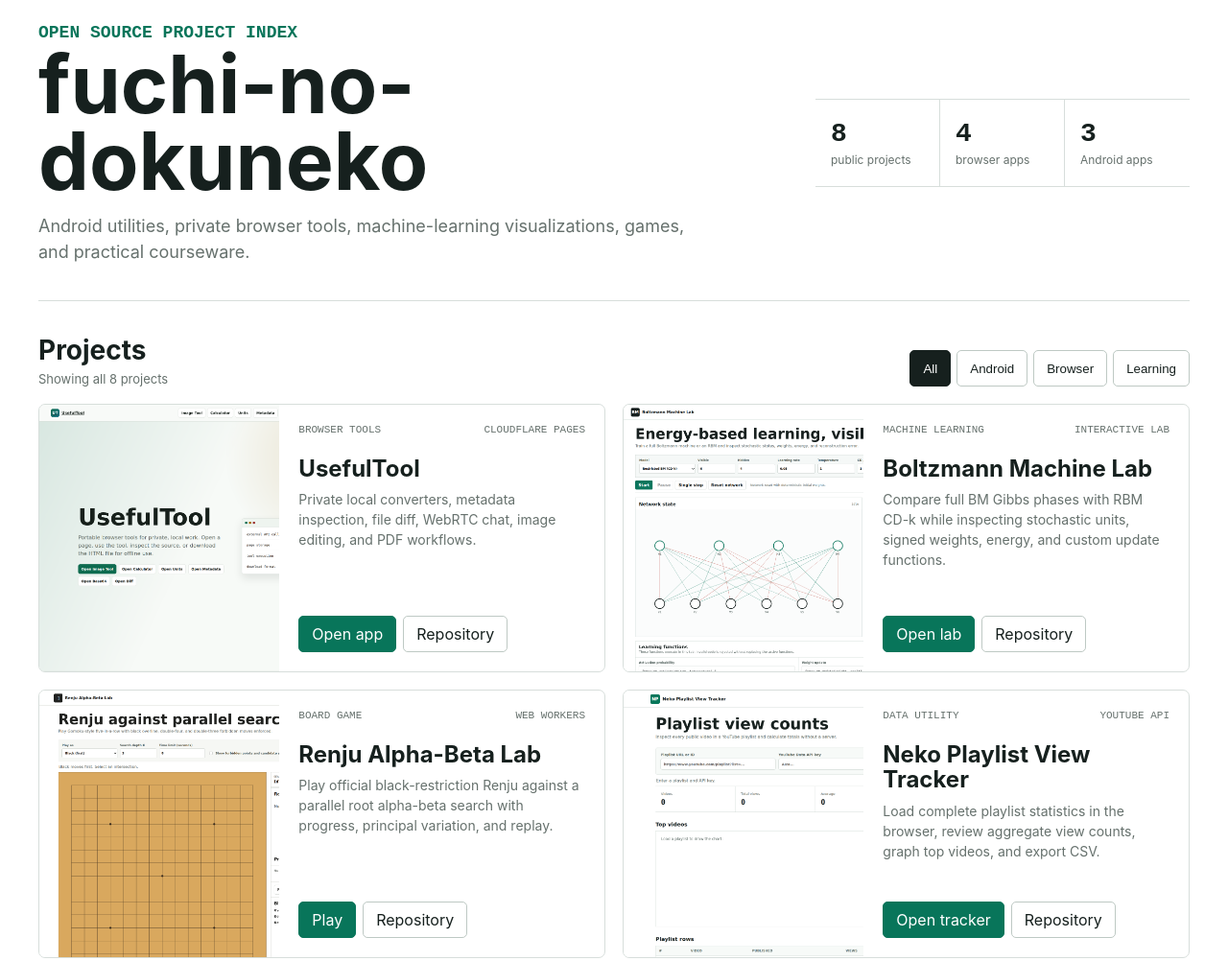
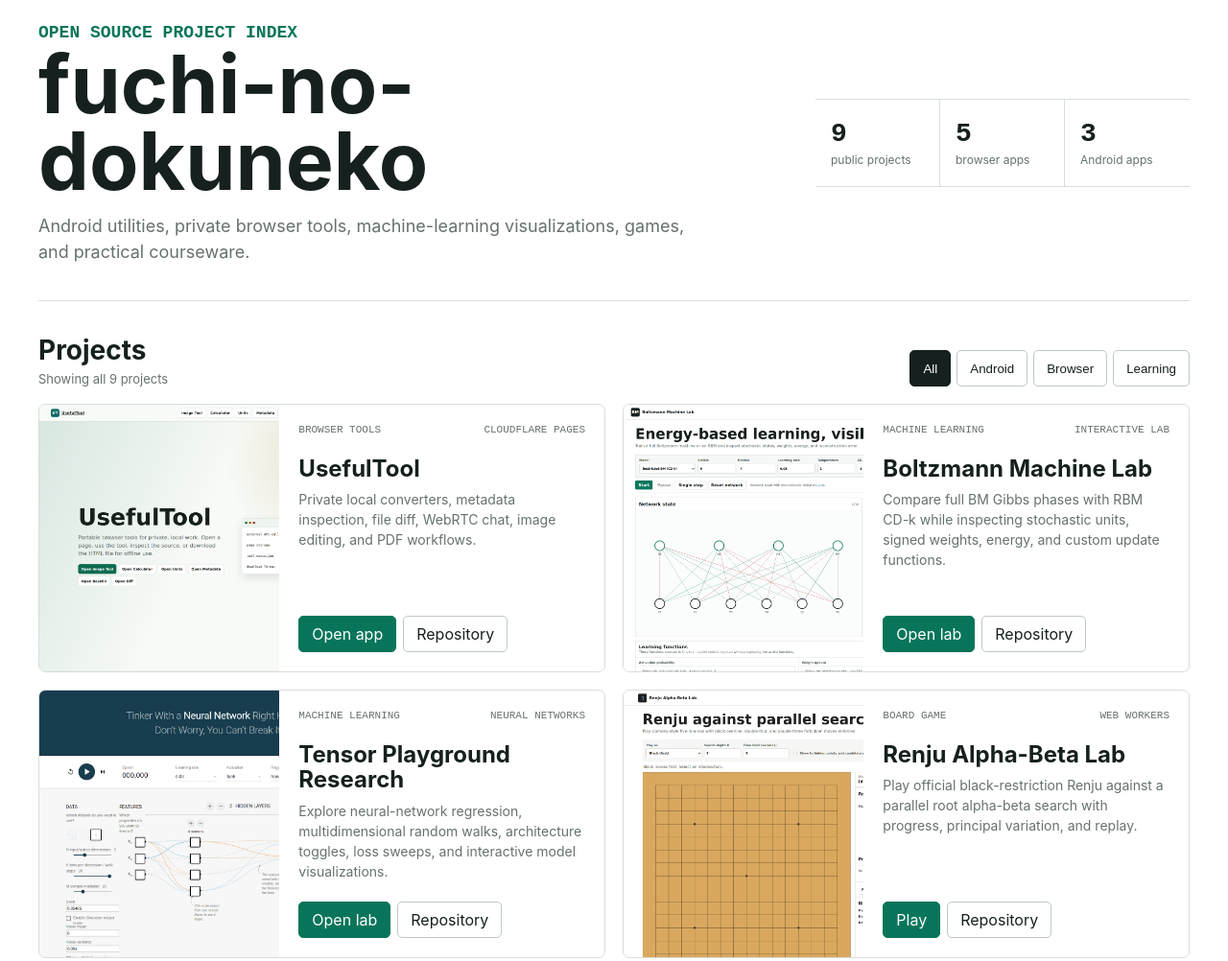
Before and after one commit to fuchi-no-dokuneko/fuchi-no-dokuneko.github.io, a plain HTML site: page index.html in a window 1280 px wide. Shown: the part 80-1082 px from the top of the page at 96% size. Drawn offline with Linux system fonts and the light colour scheme.

Commit message:
Add Tensor Playground to project index

```diff
--- a/index.html
+++ b/index.html
@@ -9,9 +9,9 @@
 <body>
   <header><a class="identity" href="/"><span>FD</span><strong>fuchi-no-dokuneko</strong></a><a href="https://github.com/fuchi-no-dokuneko">GitHub profile</a></header>
   <main>
-    <section class="intro"><div><p class="eyebrow">Open source project index</p><h1>fuchi-no-dokuneko</h1><p>Android utilities, private browser tools, machine-learning visualizations, games, and practical courseware.</p></div><dl><div><dt>8</dt><dd>public projects</dd></div><div><dt>4</dt><dd>browser apps</dd></div><div><dt>3</dt><dd>Android apps</dd></div></dl></section>
+    <section class="intro"><div><p class="eyebrow">Open source project index</p><h1>fuchi-no-dokuneko</h1><p>Android utilities, private browser tools, machine-learning visualizations, games, and practical courseware.</p></div><dl><div><dt>9</dt><dd>public projects</dd></div><div><dt>5</dt><dd>browser apps</dd></div><div><dt>3</dt><dd>Android apps</dd></div></dl></section>
     <section class="directory">
-      <div class="directory-head"><div><h2>Projects</h2><p id="resultCount">Showing all 8 projects</p></div><div class="filters" role="group" aria-label="Project category"><button class="active" data-filter="all">All</button><button data-filter="android">Android</button><button data-filter="web">Browser</button><button data-filter="learning">Learning</button></div></div>
+      <div class="directory-head"><div><h2>Projects</h2><p id="resultCount">Showing all 9 projects</p></div><div class="filters" role="group" aria-label="Project category"><button class="active" data-filter="all">All</button><button data-filter="android">Android</button><button data-filter="web">Browser</button><button data-filter="learning">Learning</button></div></div>
       <div class="projects" id="projects">
         <article data-category="web">
           <a class="media" href="https://usefultool-e6j.pages.dev"><img src="assets/usefultool.png" alt="UsefulTool browser tool dashboard" loading="eager"></a>
@@ -20,6 +20,10 @@
         <article data-category="web learning">
           <a class="media" href="https://boltzmann-machine-lab.pages.dev"><img src="assets/boltzmann.png" alt="Boltzmann Machine Lab network visualization" loading="eager"></a>
           <div class="content"><div class="meta"><span>Machine learning</span><span>Interactive lab</span></div><h3>Boltzmann Machine Lab</h3><p>Compare full BM Gibbs phases with RBM CD-k while inspecting stochastic units, signed weights, energy, and custom update functions.</p><div class="actions"><a class="primary" href="https://boltzmann-machine-lab.pages.dev">Open lab</a><a href="https://github.com/fuchi-no-dokuneko/BoltzmannMachineLab">Repository</a></div></div>
+        </article>
+        <article data-category="web learning">
+          <a class="media" href="https://tensor-playground-research.pages.dev"><img src="assets/tensor-playground.png" alt="Tensor Playground neural network training interface" loading="lazy"></a>
+          <div class="content"><div class="meta"><span>Machine learning</span><span>Neural networks</span></div><h3>Tensor Playground Research</h3><p>Explore neural-network regression, multidimensional random walks, architecture toggles, loss sweeps, and interactive model visualizations.</p><div class="actions"><a class="primary" href="https://tensor-playground-research.pages.dev">Open lab</a><a href="https://github.com/fuchi-no-dokuneko/playground">Repository</a></div></div>
         </article>
         <article data-category="web">
           <a class="media" href="https://renju-alpha-beta-lab.pages.dev"><img src="assets/renju.png" alt="Renju board and alpha-beta analysis panel" loading="lazy"></a>
```
Also changed, not shown: CREDITS.md (+1 -1 lines), tests/browser-smoke.html (+4 -2 lines), assets/tensor-playground.png (added).
